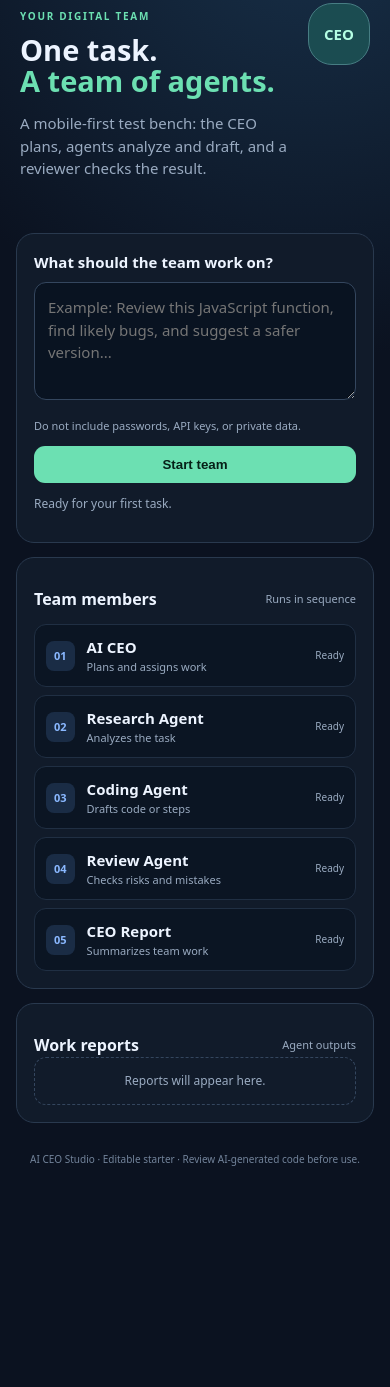
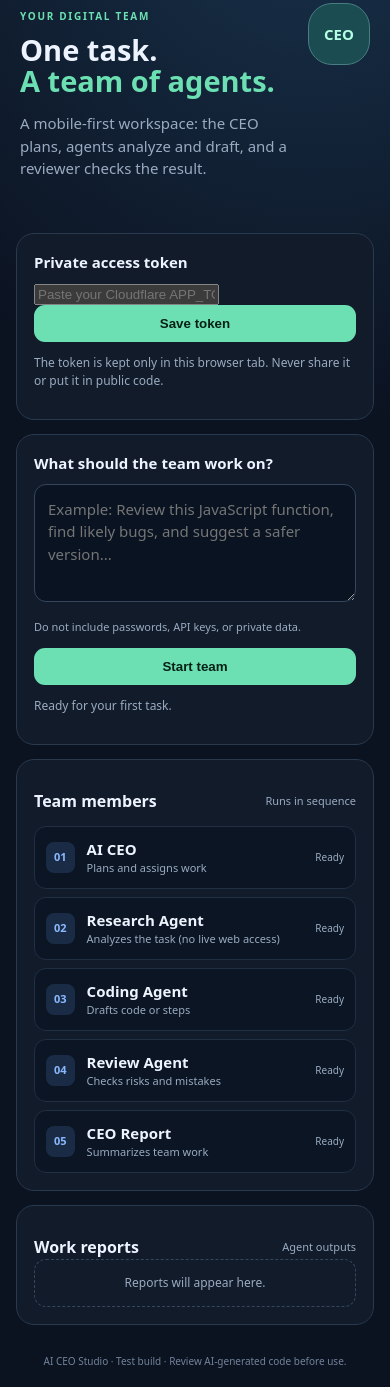
Before and after one commit to nasiryasir143/BuildBotStudio, a website: page ai-ceo-studio/public/index.html in a window 390 px wide. Shown: the part 105-1492 px from the top of the page. Before the commit the page ends 1327 px from the top, so only its background shows below. Drawn offline with Linux system fonts and the light colour scheme.

Commit message:
Add access-token setup to mobile dashboard

```diff
--- a/ai-ceo-studio/public/index.html
+++ b/ai-ceo-studio/public/index.html
@@ -8,16 +8,21 @@
 <body>
 <main class="wrap">
 <header><div class="logo">AI</div><div><small>PERSONAL AGENT WORKSPACE</small><h1>AI CEO Studio</h1></div><span class="pill">TEST BUILD</span></header>
-<section class="intro"><div><small>YOUR DIGITAL TEAM</small><h2>One task.<br><em>A team of agents.</em></h2><p>A mobile-first test bench: the CEO plans, agents analyze and draft, and a reviewer checks the result.</p></div><div class="ceo">CEO</div></section>
-<section class="panel"><label for="task">What should the team work on?</label><textarea id="task" rows="4" placeholder="Example: Review this JavaScript function, find likely bugs, and suggest a safer version..."></textarea><div class="actions"><small>Do not include passwords, API keys, or private data.</small><button id="run">Start team</button></div><p id="status" aria-live="polite">Ready for your first task.</p></section>
+<section class="intro"><div><small>YOUR DIGITAL TEAM</small><h2>One task.<br><em>A team of agents.</em></h2><p>A mobile-first workspace: the CEO plans, agents analyze and draft, and a reviewer checks the result.</p></div><div class="ceo">CEO</div></section>
+<section class="panel">
+<label for="access-token">Private access token</label>
+<div class="token-row"><input id="access-token" type="password" autocomplete="off" placeholder="Paste your Cloudflare APP_TOKEN"><button id="save-token" type="button">Save token</button></div>
+<p>The token is kept only in this browser tab. Never share it or put it in public code.</p>
+</section>
+<section class="panel"><label for="task">What should the team work on?</label><textarea id="task" rows="4" maxlength="4000" placeholder="Example: Review this JavaScript function, find likely bugs, and suggest a safer version..."></textarea><div class="actions"><small>Do not include passwords, API keys, or private data.</small><button id="run">Start team</button></div><p id="status" aria-live="polite">Ready for your first task.</p></section>
 <section class="panel"><div class="heading"><h3>Team members</h3><small>Runs in sequence</small></div><div class="agents">
 <div class="agent" data-agent="AI CEO"><b>01</b><span><strong>AI CEO</strong><small>Plans and assigns work</small></span><i>Ready</i></div>
-<div class="agent" data-agent="Research Agent"><b>02</b><span><strong>Research Agent</strong><small>Analyzes the task</small></span><i>Ready</i></div>
+<div class="agent" data-agent="Research Agent"><b>02</b><span><strong>Research Agent</strong><small>Analyzes the task (no live web access)</small></span><i>Ready</i></div>
 <div class="agent" data-agent="Coding Agent"><b>03</b><span><strong>Coding Agent</strong><small>Drafts code or steps</small></span><i>Ready</i></div>
 <div class="agent" data-agent="Review Agent"><b>04</b><span><strong>Review Agent</strong><small>Checks risks and mistakes</small></span><i>Ready</i></div>
 <div class="agent" data-agent="AI CEO — Final Report"><b>05</b><span><strong>CEO Report</strong><small>Summarizes team work</small></span><i>Ready</i></div>
 </div></section>
 <section class="panel"><div class="heading"><h3>Work reports</h3><small>Agent outputs</small></div><div id="outputs"><div class="empty">Reports will appear here.</div></div></section>
-<footer>AI CEO Studio · Editable starter · Review AI-generated code before use.</footer>
+<footer>AI CEO Studio · Test build · Review AI-generated code before use.</footer>
 </main><script src="app.js"></script>
 </body></html>
```
